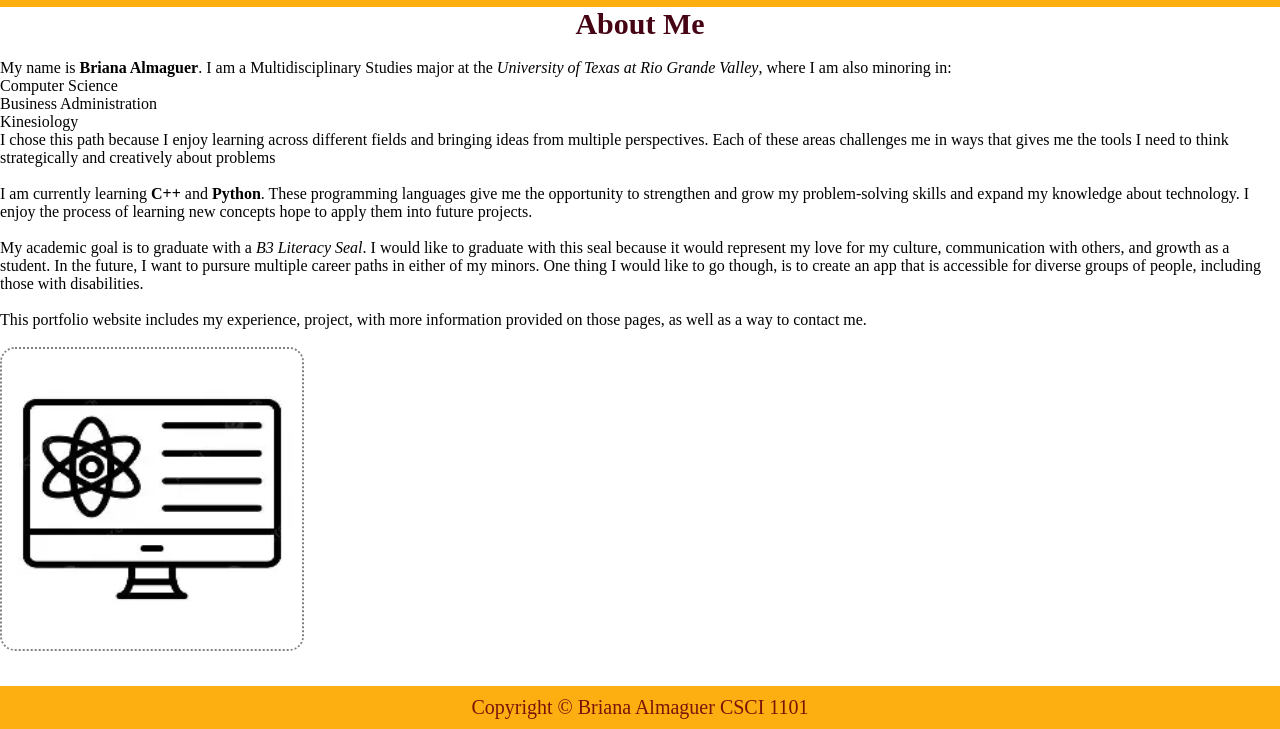
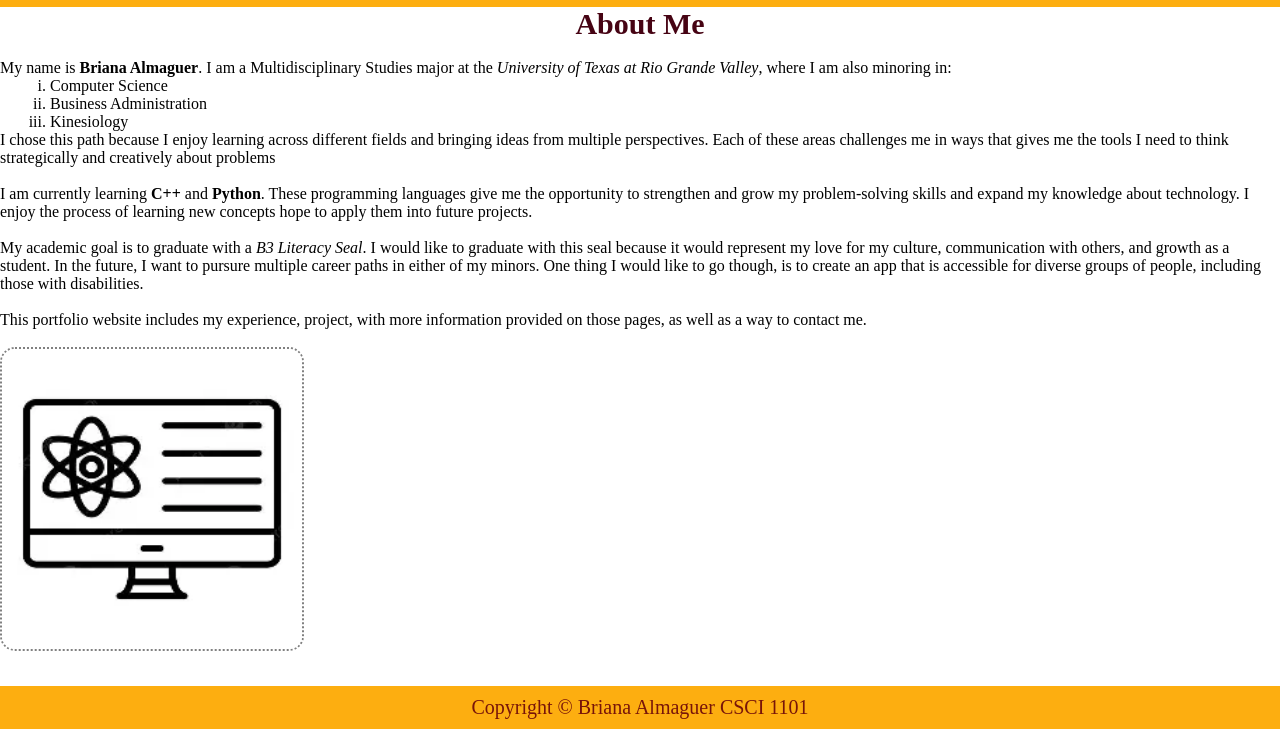
Before and after one commit to almaguerbriana/myPortfolio, a plain HTML site: page index.html in a window 1280 px wide. Shown: the part 71-800 px from the top of the page. Drawn offline with Linux system fonts and the light colour scheme.

Commit message:
fixed list format

```diff
--- a/index.html
+++ b/index.html
@@ -34,7 +34,7 @@
             <p> My name is <b>Briana Almaguer</b>. I am a Multidisciplinary Studies major at the
                 <i>University of Texas at Rio Grande Valley</i>, where I am also minoring in:</p>
 
-            <ol type="i"> <!--ordered list tag-->
+            <ol type="i" class="list-aboutme"> <!--ordered list tag-->
                 <li>Computer Science</li>
                 <li>Business Administration</li>
                 <li>Kinesiology</li>
```
